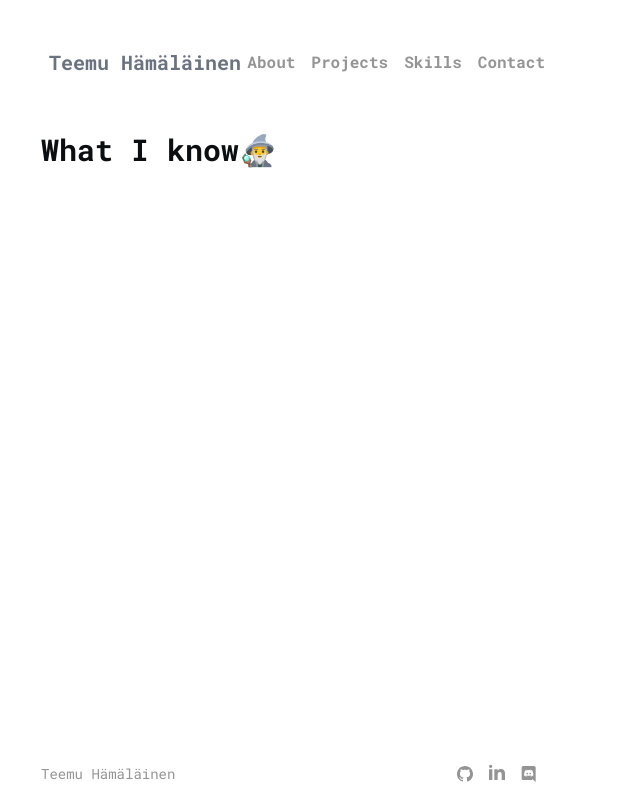
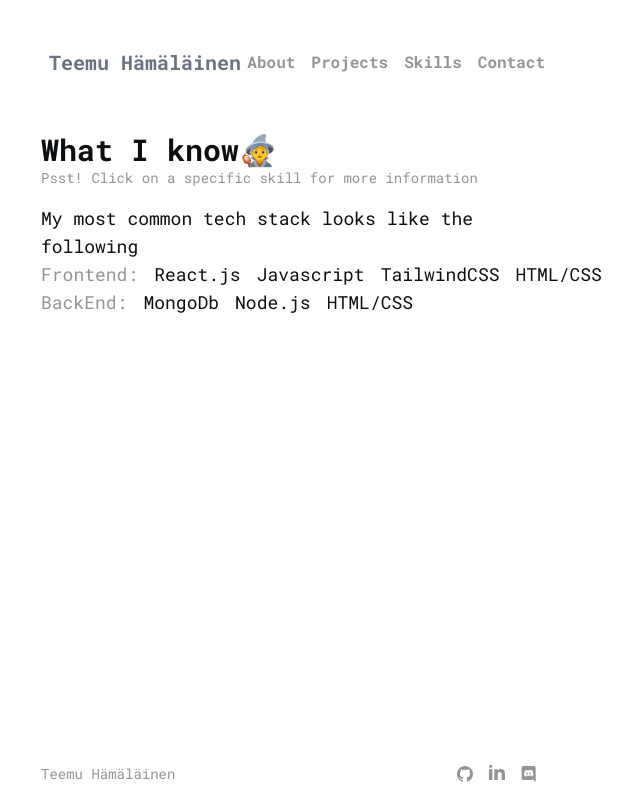
Before and after one commit to temevh/minimalisticPort, a Next.js app: page /skills in a window 1280 px wide. Shown: the whole page, without its empty margins (343-983 px from the left). Built offline with nearby package versions, Linux system fonts and the light colour scheme.

Commit message:
started to add skills

```diff
--- a/src/app/page.js
+++ b/src/app/page.js
@@ -49,7 +49,7 @@ export default function Home() {
               target="_blank"
               rel="noopener noreferrer"
             >
-              View/download my CV!
+              View/download my resume!
             </a>
           </div>
         </div>
--- /dev/null
+++ b/src/app/skills/components/BackEnd.jsx
@@ -0,0 +1,14 @@
+const BackEnd = () => {
+  return (
+    <>
+      <div className="flex flex-row gap-4">
+        <p className="text-lg text-graytext">BackEnd:</p>
+        <p className="text-lg">MongoDb</p>
+        <p className="text-lg">Node.js</p>
+        <p className="text-lg">HTML/CSS</p>
+      </div>
+    </>
+  );
+};
+
+export default BackEnd;
--- /dev/null
+++ b/src/app/skills/components/FrontEnd.jsx
@@ -0,0 +1,15 @@
+const FrontEnd = () => {
+  return (
+    <>
+      <div className="flex flex-row gap-4">
+        <p className="text-lg text-graytext">Frontend:</p>
+        <p className="text-lg">React.js</p>
+        <p className="text-lg">Javascript</p>
+        <p className="text-lg">TailwindCSS</p>
+        <p className="text-lg">HTML/CSS</p>
+      </div>
+    </>
+  );
+};
+
+export default FrontEnd;
--- /dev/null
+++ b/src/app/skills/components/index.jsx
@@ -0,0 +1,4 @@
+import FrontEnd from "./FrontEnd";
+import BackEnd from "./BackEnd";
+
+export { FrontEnd, BackEnd };
--- a/src/app/skills/page.jsx
+++ b/src/app/skills/page.jsx
@@ -1,7 +1,17 @@
+import { FrontEnd, BackEnd } from "./components";
+
 const SkillsPage = () => {
   return (
     <div>
-      <p className="text-3xl font-bold">What I know🧙‍♂️</p>
+      <p className="text-3xl font-bold">What I know🧙</p>
+      <p className="text-sm text-graytext">
+        Psst! Click on a specific skill for more information
+      </p>
+      <p className="text-lg mt-4">
+        My most common tech stack looks like the following
+      </p>
+      <FrontEnd />
+      <BackEnd />
     </div>
   );
 };
```
Also changed, not shown: src/assets/images/outhere.jpg (added).
